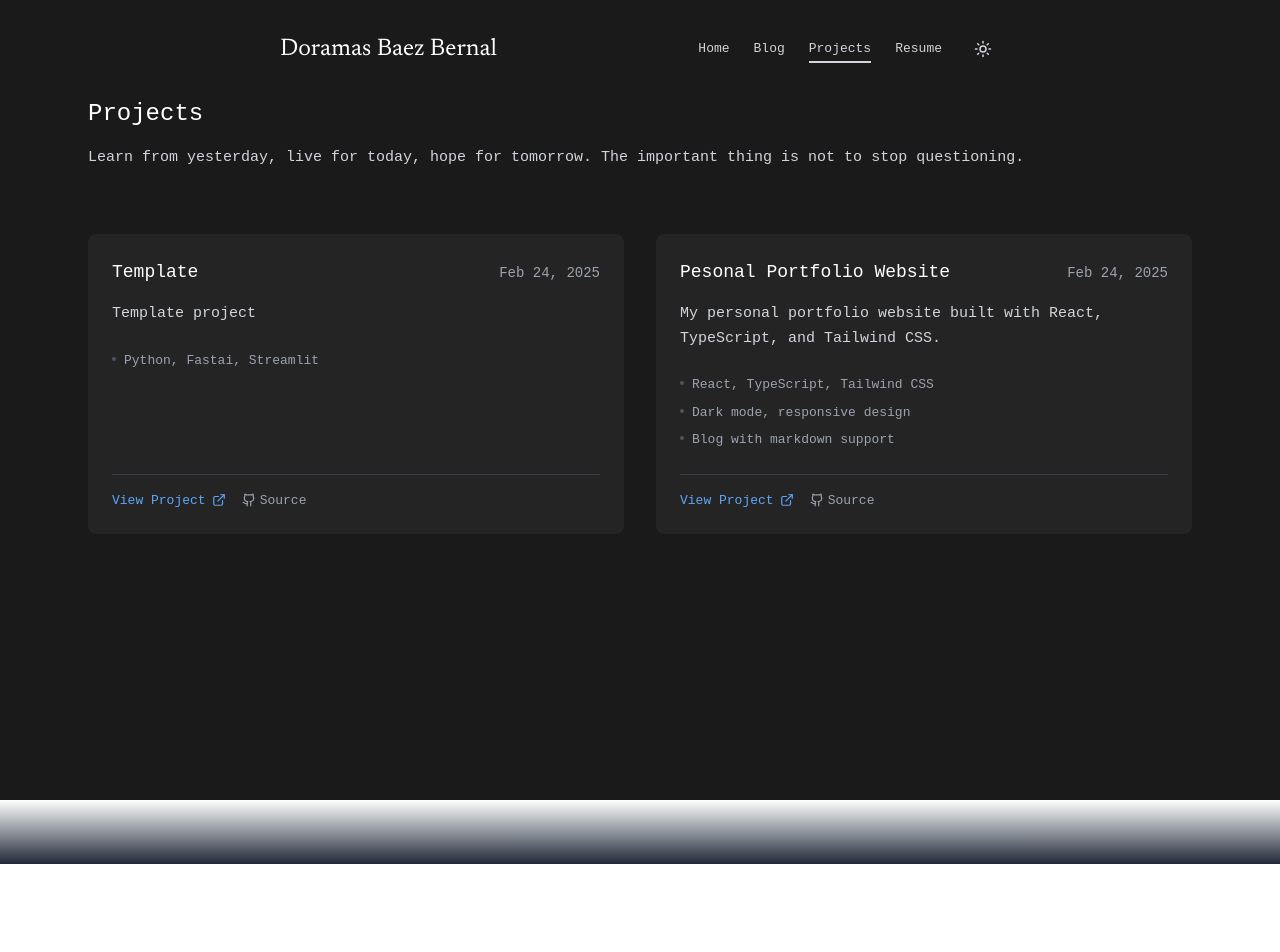
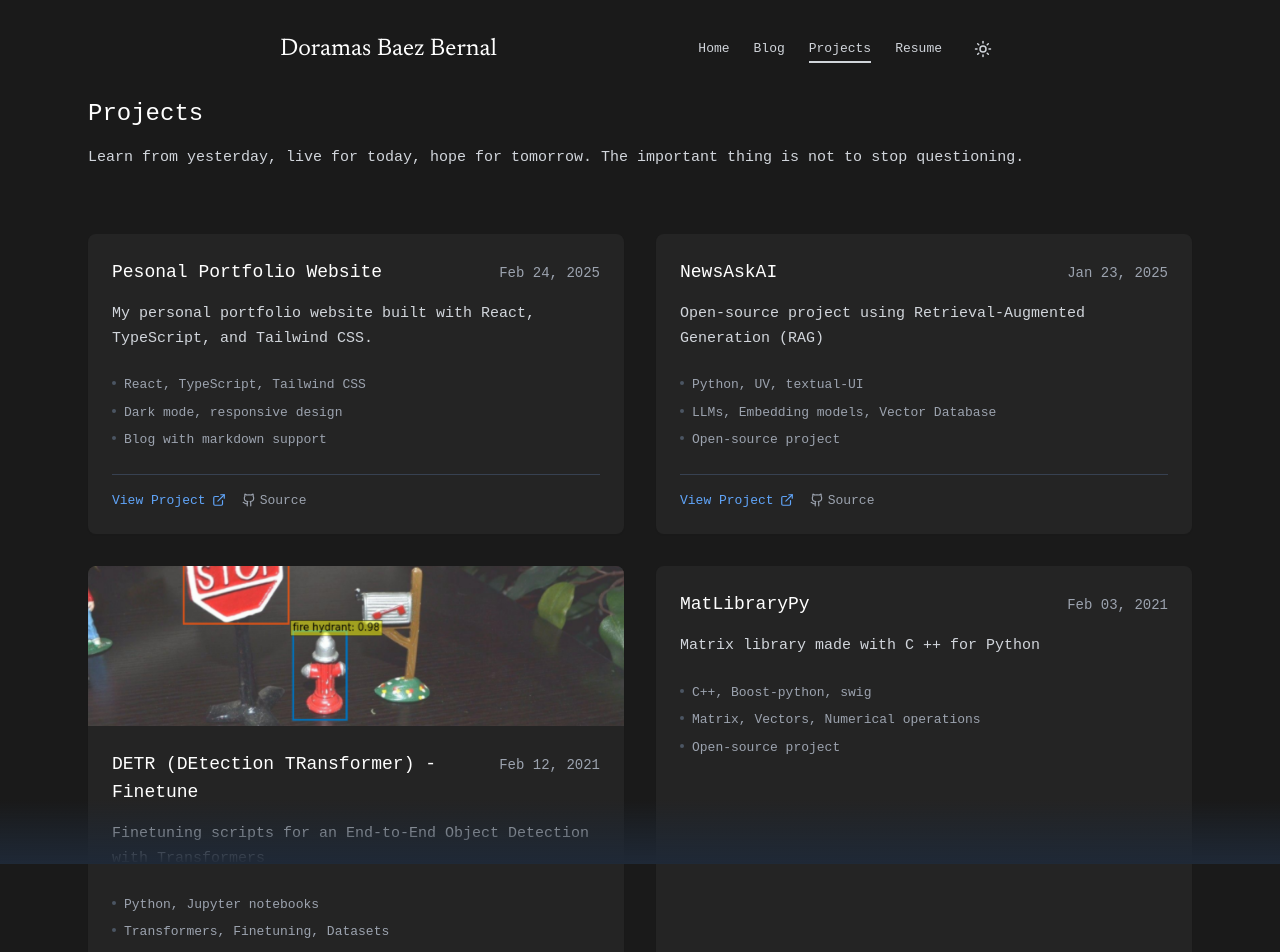
Before and after one commit to doramasma/doramasma.github.io, a React (Vite) app: page /projects in a window 1280 px wide. Shown: the top 952 px of the page. Before the commit the page ends 800 px from the top, so only its background shows below. Built offline with nearby package versions, Linux system fonts and the light colour scheme; a web font is replaced by a local one.

Commit message:
Update projects information

```diff
--- a/src/pages/Projects.tsx
+++ b/src/pages/Projects.tsx
@@ -15,16 +15,6 @@ export function Projects() {
   const projects: Project[] = [
     //////////////////////////////////////////////////
     {
-      title: 'Template',
-      date: 'Feb 24, 2025',
-      description: 'Template project',
-      link: 'https://doramasma.github.io/',
-      githubUrl: 'https://doramasma.github.io/',
-      bulletPoints: [
-        'Python, Fastai, Streamlit',
-      ]
-    },
-    {
       title: 'Pesonal Portfolio Website',
       date: 'Feb 24, 2025',
       description: 'My personal portfolio website built with React, TypeScript, and Tailwind CSS.',
@@ -36,6 +26,44 @@ export function Projects() {
         ' Blog with markdown support',
       ]
     },
+    {
+      title: 'NewsAskAI',
+      date: 'Jan 23, 2025',
+      description: 'Open-source project using Retrieval-Augmented Generation (RAG)',
+      link: 'https://github.com/doramasma/NewsAskAI/blob/main/src/news_ask_ai/static/assets/usage_example.gif',
+      githubUrl: 'https://github.com/doramasma/NewsAskAI',
+      bulletPoints: [
+        'Python, UV, textual-UI',
+        'LLMs, Embedding models, Vector Database',
+        'Open-source project',
+      ]
+    },
+    {
+      title: 'DETR (DEtection TRansformer) - Finetune',
+      date: 'Feb 12, 2021',
+      description: 'Finetuning scripts for an End-to-End Object Detection with Transformers',
+      githubUrl: 'https://github.com/doramasma/DERT-finetune',
+      link: 'https://github.com/doramasma/DERT-finetune',
+      image: '/dert-result.png',
+      bulletPoints: [
+        'Python, Jupyter notebooks',
+        'Transformers, Finetuning, Datasets',
+        'Open-source project',
+      ]
+    },
+    {
+      title: 'MatLibraryPy',
+      date: 'Feb 03, 2021',
+      description: 'Matrix library made with C ++ for Python',
+      githubUrl: 'https://github.com/doramasma/MatLibraryPy',
+      link: 'https://github.com/doramasma/MatLibraryPy',
+      bulletPoints: [
+        'C++, Boost-python, swig',
+        'Matrix, Vectors, Numerical operations',
+        'Open-source project',
+      ]
+    },
+
   ];
 ///////////////////////////////////////////////////////////////////////
   return (
```
Also changed, not shown: public/dert-result.png (added).
